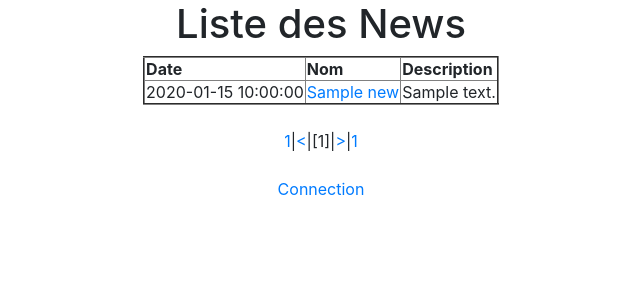
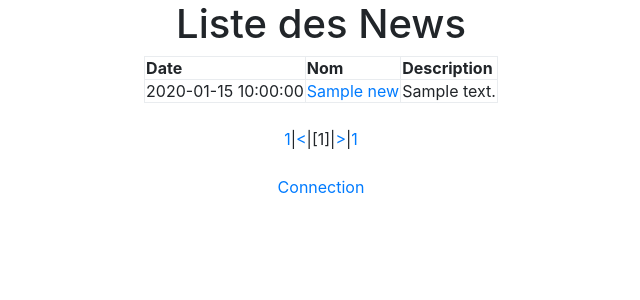
Before and after one commit to HugFournier/PHP_Project-1, a PHP site: page /?action=listerNews&page=0 in a window 1280 px wide. Shown: the top 300 px of the page, without its empty margins (319-959 px from the left). Run offline with PHP 8.4, Linux system fonts and the light colour scheme; tables that the repository leaves empty or names only in its code hold one stand-in row (values such as "Sample post").

Commit message:
Propriétés tableaux

```diff
--- a/css/style.css
+++ b/css/style.css
@@ -0,0 +1,3 @@
+/* Additional properties
+ *****************************/
+table { padding: 5px }
--- a/vues/vueFlux.php
+++ b/vues/vueFlux.php
@@ -23,7 +23,7 @@
     }
     else{
     ?>
-    <table border="2">
+    <table class="table-bordered">
         <tr>
             <th>ID</th>
             <th>Lien</th>
--- a/vues/vueNews.php
+++ b/vues/vueNews.php
@@ -23,7 +23,7 @@ if (!isset($bdNews) || empty($bdNews)) {
 else{
     ?>
     <h1>Liste des News</h1>
-    <table border="2">
+    <table class="table-bordered">
         <tr>
             <th>Date</th>
             <th>Nom</th>
```
